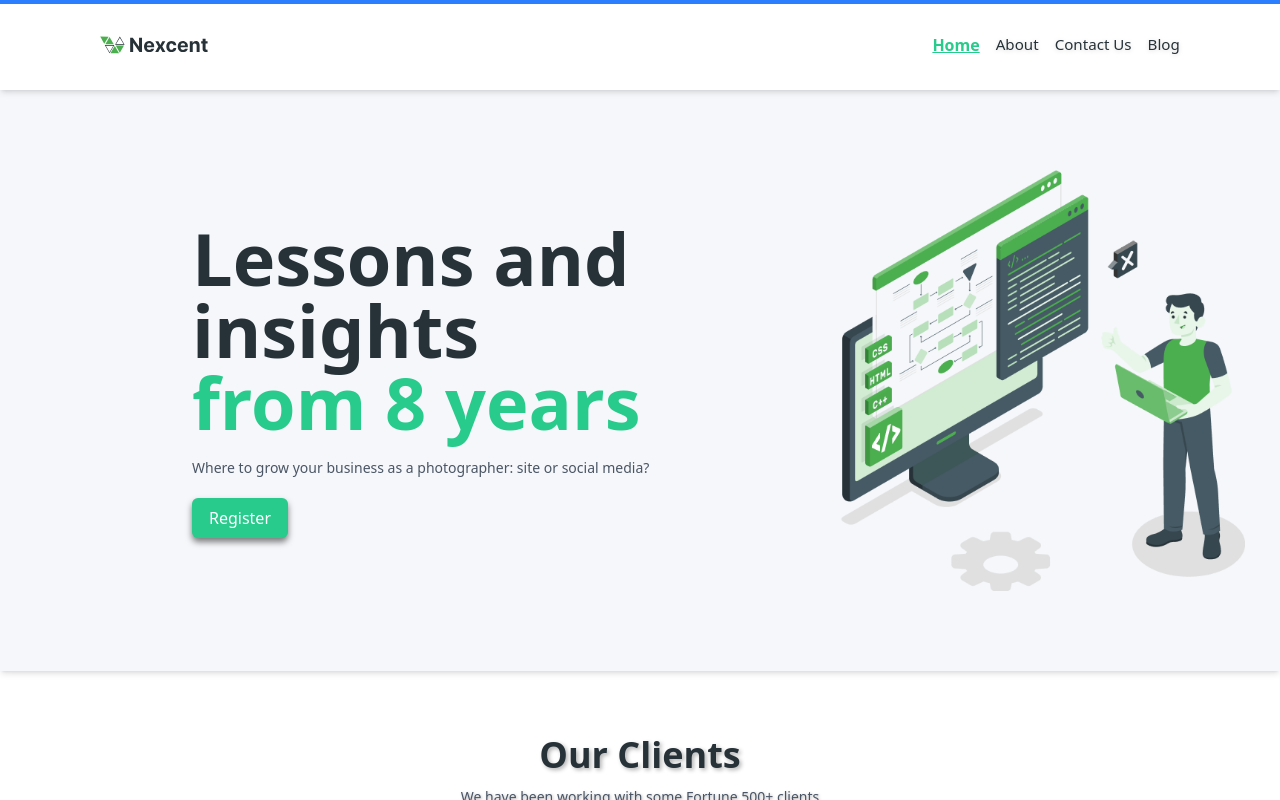
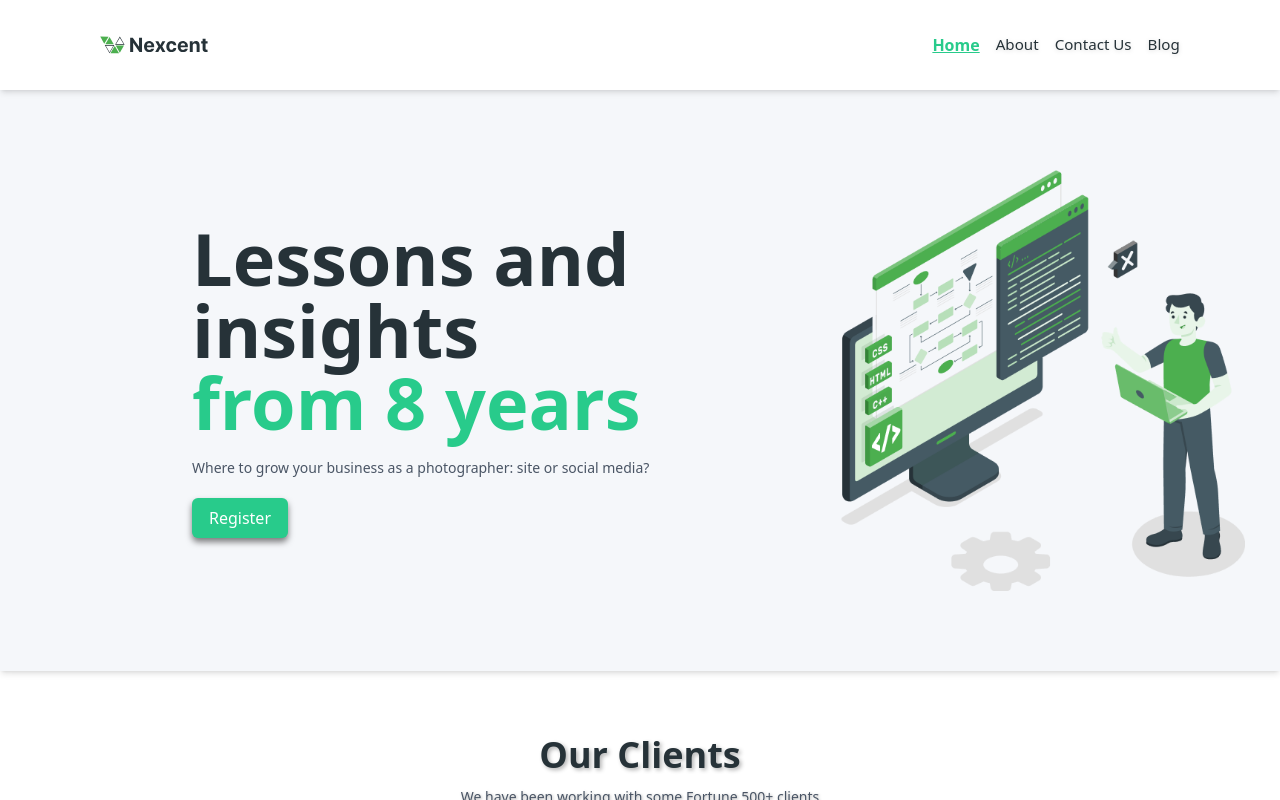
Before and after one commit to arslan-7644539/Nexcent-cloned-figma, a React (Vite) app: page / in a window 1280 px wide. Built offline with nearby package versions, Linux system fonts and the light colour scheme; no server answers; the database is empty.

Commit message:
scrolling slid effect disable temorary

```diff
--- a/src/pages/home/componets/HeroSection.jsx
+++ b/src/pages/home/componets/HeroSection.jsx
@@ -15,14 +15,14 @@ const HeroSection = () => {
   const { scrollYProgress } = useScroll();
   return (
     <>
-      <motion.div
+      {/* <motion.div
         initial={{ opacity: 0, y: 50 }}
         whileInView={{ opacity: 1, y: 0 }}
         transition={{ duration: 0.6 }}
         viewport={{ once: true }}
         className="fixed top-0 left-0 right-0 h-1 bg-blue-500 z-50"
         style={{ scaleX: scrollYProgress, transformOrigin: "0%" }}
-      />
+      /> */}
       {/* Hero Section */}
       <div className="container max-w-full mx-auto flex flex-col md:flex-row items-center gap-10 py-20 px-8 bg-[#F5F7FA] shadow-md ">
         {/* Left Content */}
```
